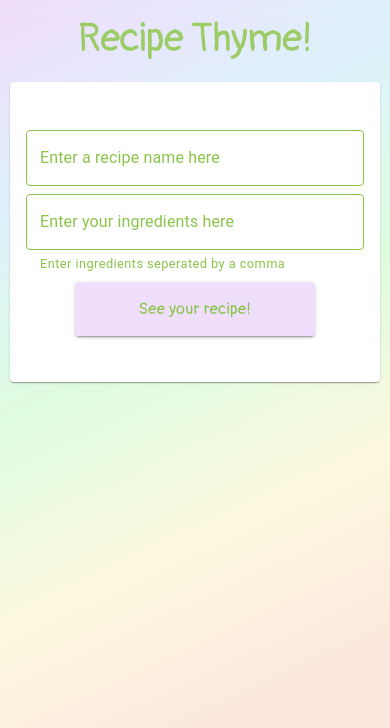
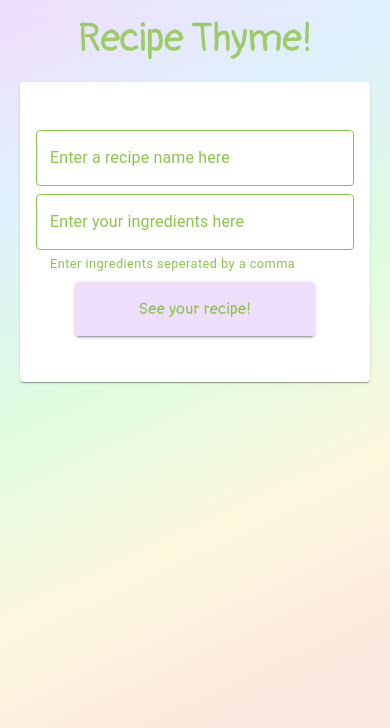
Before and after one commit to charlene-johnson/recipe-thyme, a React (Create React App) app: page / in a window 390 px wide. Shown: the top 728 px of the page. Built offline with nearby package versions, Linux system fonts and the light colour scheme.

Commit message:
made a slight change to the card width on small breakpoint

```diff
--- a/src/components/Recipe.js
+++ b/src/components/Recipe.js
@@ -15,9 +15,9 @@ const useStyles = makeStyles((theme) => ({
       maxWidth: 600,
     },
     [theme.breakpoints.down("sm")] : {
-      minWidth: 370,
-      maxWidth: 370
-    }
+      minWidth: 350,
+      maxWidth: 350
+    },
   },
   mainTitle: {
     [theme.breakpoints.down("md")] : {
--- a/src/components/RecipeForm.js
+++ b/src/components/RecipeForm.js
@@ -20,7 +20,7 @@ const useStyles = makeStyles((theme) => ({
       minWidth: 600,
     },
     [theme.breakpoints.down("sm")]: {
-      minWidth: 370,
+      minWidth: 350,
     },
   },
   button : {
```
